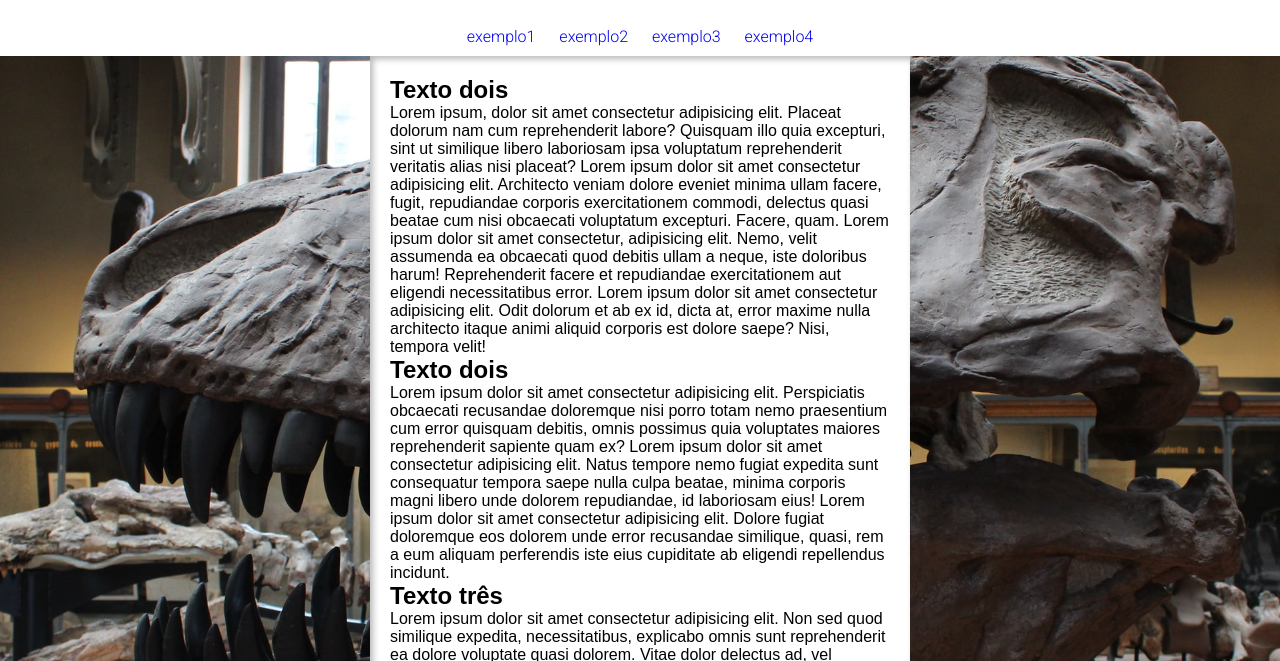
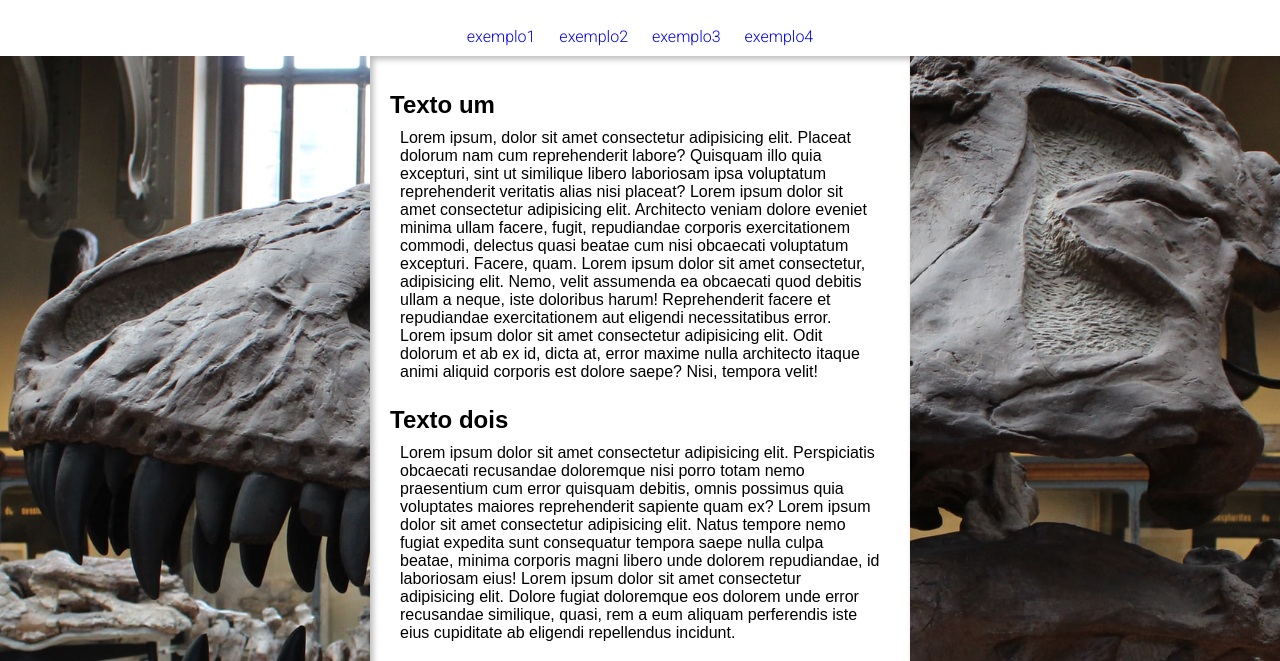
Before and after one commit to herikramos/projeto-jurassico, a plain HTML site: page Index.html in a window 1280 px wide. Shown: the part 139-800 px from the top of the page. Drawn offline with Linux system fonts and the light colour scheme.

Commit message:
adicionando

```diff
--- a/Index.html
+++ b/Index.html
@@ -25,7 +25,7 @@
     </nav>
   <main>
     <h2>
-      Texto dois
+      Texto um
     </h2>
     <p>
       Lorem ipsum, dolor sit amet consectetur adipisicing elit. Placeat dolorum nam cum reprehenderit labore? Quisquam illo quia excepturi, sint ut similique libero laboriosam ipsa voluptatum reprehenderit veritatis alias nisi placeat? Lorem ipsum dolor sit amet consectetur adipisicing elit. Architecto veniam dolore eveniet minima ullam facere, fugit, repudiandae corporis exercitationem commodi, delectus quasi beatae cum nisi obcaecati voluptatum excepturi. Facere, quam. Lorem ipsum dolor sit amet consectetur, adipisicing elit. Nemo, velit assumenda ea obcaecati quod debitis ullam a neque, iste doloribus harum! Reprehenderit facere et repudiandae exercitationem aut eligendi necessitatibus error.
--- a/estilo/style.css
+++ b/estilo/style.css
@@ -59,6 +59,12 @@ main {
   border-bottom-right-radius: 10px;
   box-shadow: inset 3px 3px 6px 0px rgba(0, 0, 0, 0.282);
 }
+main > h2{
+  padding-top: 15px;
+}
+main > p {
+  padding: 10px;
+}
 footer {
   background-color: white;
   text-align: center;
```
